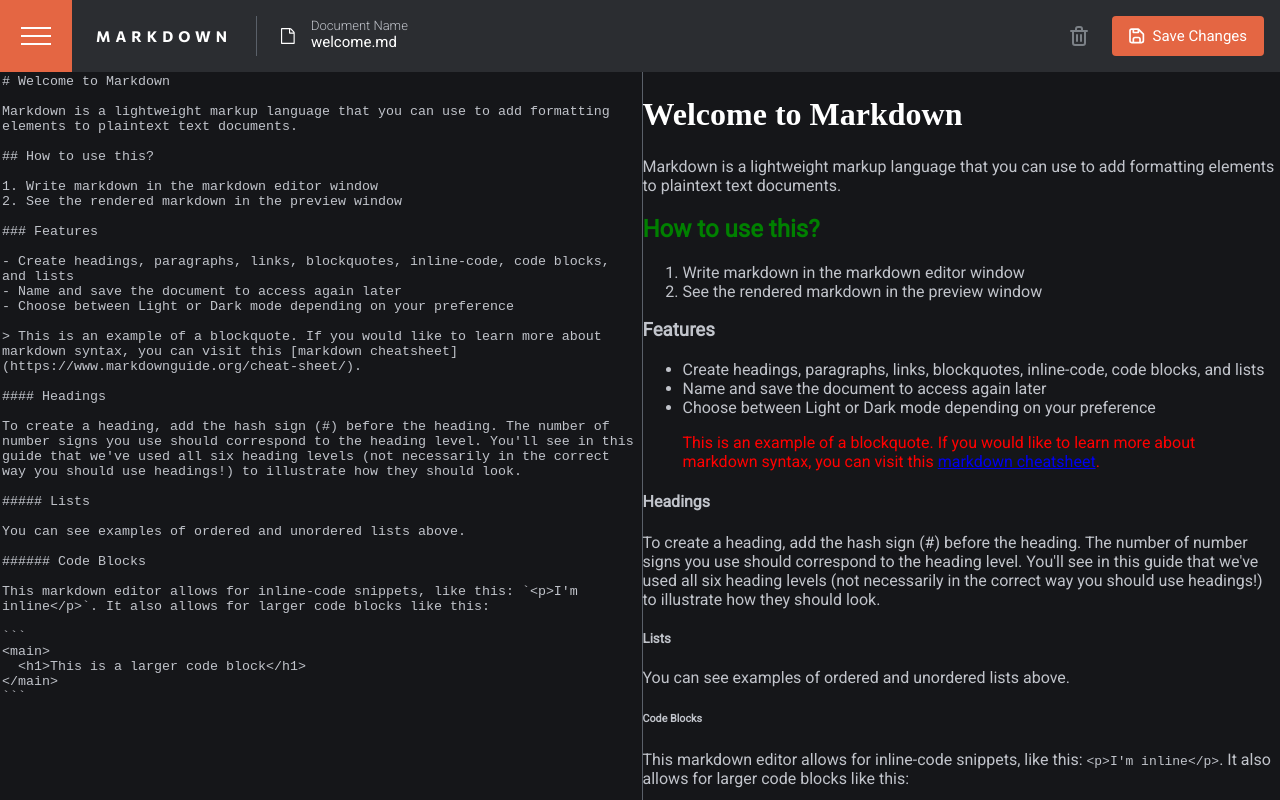
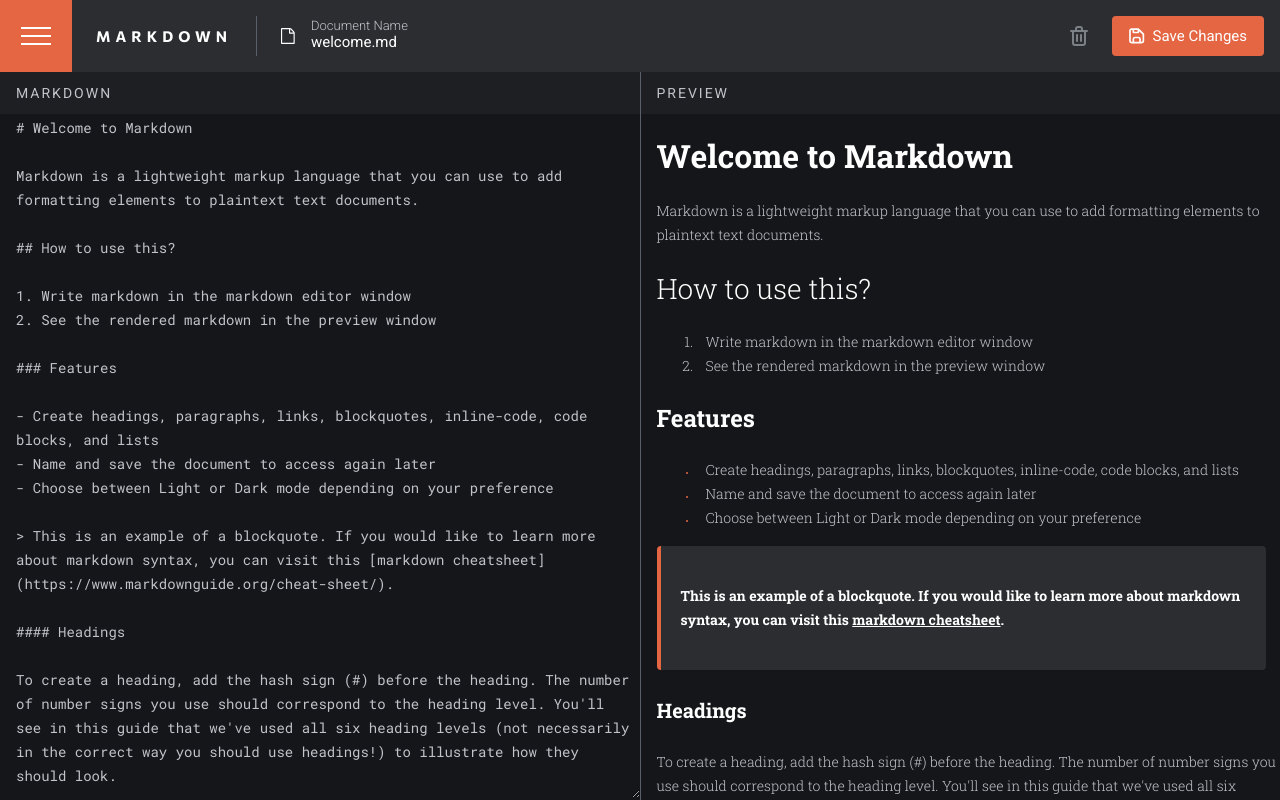
Before and after one commit to nablanco/browser-markdown-editor, a React (Create React App) app: page / in a window 1280 px wide. Built offline with nearby package versions, Linux system fonts and the light colour scheme.

Commit message:
Style html converted from markdown

```diff
--- a/public/index.html
+++ b/public/index.html
@@ -11,7 +11,7 @@
     <link rel="preconnect" href="https://fonts.googleapis.com" />
     <link rel="preconnect" href="https://fonts.gstatic.com" crossorigin />
     <link
-      href="https://fonts.googleapis.com/css2?family=Commissioner:wght@700&family=Roboto:wght@300;400&display=swap"
+      href="https://fonts.googleapis.com/css2?family=Commissioner:wght@700&family=Roboto+Mono:wght@400;700&family=Roboto+Slab:wght@300;700&family=Roboto:wght@300;400&display=swap"
       rel="stylesheet"
     />
     <title>In-browser markdown editor</title>
--- a/src/App.js
+++ b/src/App.js
@@ -1,5 +1,6 @@
-import React, { useRef, useState } from "react";
+import React, { useContext, useRef, useState } from "react";
 import styled, { createGlobalStyle } from "styled-components";
+import { ThemeContext } from "./themes/themeContext";
 
 import Navigation from "./components/Navigation/Navigation";
 import Home from "./components/Home/Home";
@@ -8,7 +9,10 @@ const GlobalStyle = createGlobalStyle`
   body {
     margin: 0px;
     padding: 0px;
+    font-family: 'Commissioner', sans-serif;
     font-family: 'Roboto', sans-serif;
+    font-family: 'Roboto Mono', monospace;
+    font-family: 'Roboto Slab', serif;
     overflow-x: hidden;
   }
 
@@ -18,22 +22,139 @@ const GlobalStyle = createGlobalStyle`
     font-weight: 700;
     font-size: 32px;
     line-height: 42px;
-    color: #FFFFFF;
+    color: ${({ theme }) => theme.color.htmlheaders};
   }
+  h2 {
+    font-family: 'Roboto Slab';
+    font-style: normal;
+    font-weight: 300;
+    font-size: 28px;
+    line-height: 37px;
+    color: ${({ theme }) => theme.color.htmlheaders};
+  }
+  h3 {
+    font-family: 'Roboto Slab';
+    font-style: normal;
+    font-weight: 700;
+    font-size: 24px;
+    line-height: 32px;
+    color: ${({ theme }) => theme.color.htmlheaders};
+  }
+  h4 {
+    font-family: 'Roboto Slab';
+    font-style: normal;
+    font-weight: 700;
+    font-size: 20px;
+    line-height: 26px;
+    color: ${({ theme }) => theme.color.htmlheaders};
+  }
+  h5 {
+    font-family: 'Roboto Slab';
+    font-style: normal;
+    font-weight: 700;
+    font-size: 16px;
+    line-height: 21px;
+    color: ${({ theme }) => theme.color.htmlheaders};
+  }
+  h6 {
+    font-family: 'Roboto Slab';
+    font-style: normal;
+    font-weight: 700;
+    font-size: 14px;
+    line-height: 18px;
+    color: ${({ theme }) => theme.color.h6};
 
-  h2 {
-    color: green;
   }
+  p {
+    font-family: 'Roboto Slab';
+    font-style: normal;
+    font-weight: 400;
+    font-size: 14px;
+    line-height: 24px;
+    color: ${({ theme }) => theme.color.previewbody};
+  }
+  ol li {
+    font-family: 'Roboto Slab';
+    font-style: normal;
+    font-weight: 400;
+    font-size: 14px;
+    line-height: 24px;
+    padding-left: 9px;
 
+    &::before {
 
+    }
+  }
+  ul li {
+    font-family: 'Roboto Slab';
+    font-style: normal;
+    font-weight: 400;
+    font-size: 14px;
+    line-height: 24px;
+    padding-left: 9px;
+
+    &::marker {
+      color: #E46643;
+      font-size: 6px;
+    }
+  }
   blockquote {
-    color: red
+    display: flex;
+    align-items: center;
+    margin: 0px;
+    padding: 24px 24px 24px 20px;
+    width: 90%;
+    border-radius: 4px;
+    border-left: 4px solid #E46643;
+    background-color: ${({ theme }) => theme.background.blockquote};
+  }
+  blockquote p {
+    font-family: 'Roboto Slab';
+    font-style: normal;
+    font-weight: 700;
+    font-size: 14px;
+    line-height: 24px;
+    color: ${({ theme }) => theme.color.blockquote};
+  }
+  blockquote p a {
+    font-family: 'Roboto Slab';
+    font-style: normal;
+    font-weight: 700;
+    font-size: 14px;
+    line-height: 24px;
+    color: ${({ theme }) => theme.color.blockquote};
+  }
+  p code {
+    font-family: 'Roboto Mono';
+    font-style: normal;
+    font-weight: 400;
+    font-size: 14px;
+    line-height: 24px;
+    color: ${({ theme }) => theme.color.code};
+  }
+  pre {
+    display: flex;
+    align-items: center;
+    margin: 0px;
+    padding: 24px 24px 24px 20px;
+    width: 90%;
+    border-radius: 4px;
+    background-color: ${({ theme }) => theme.background.blockquote};
+  }
+  pre code {
+    font-family: 'Roboto Mono';
+    font-style: normal;
+    font-weight: 400;
+    font-size: 14px;
+    line-height: 24px;
+    color: ${({ theme }) => theme.color.code};
   }
 `;
 
 const StyledApp = styled.div``;
 
 const App = () => {
+  const { theme } = useContext(ThemeContext);
   const [showSidebar, setShowSidebar] = useState(false);
   const inputRef = useRef(null);
 
@@ -48,7 +169,8 @@ const App = () => {
 
   return (
     <>
-      <GlobalStyle />
+      <GlobalStyle theme={theme} />
+      {console.log(theme.color.htmlheaders)}
       <StyledApp>
         <Navigation
           showSidebar={showSidebar}
--- a/src/components/Home/Home.js
+++ b/src/components/Home/Home.js
@@ -19,10 +19,10 @@ const StyledHome = styled.div`
   transition: 0.3s;
 `;
 
-const Border = styled.div`
+const Divider = styled.div`
   height: 100%;
   width: 1px;
-  background-color: #5a6069;
+  background-color: ${({ theme }) => theme.divider};
 `;
 
 const Home = ({ inputRef, showSidebar }) => {
@@ -31,7 +31,7 @@ const Home = ({ inputRef, showSidebar }) => {
   return (
     <StyledHome showSidebar={showSidebar} theme={theme}>
       <MarkdownEditorWindow ref={inputRef} />
-      <Border />
+      <Divider theme={theme} />
       <PreviewWindow />
     </StyledHome>
   );
--- a/src/components/Home/MarkdownEditorWindow.js
+++ b/src/components/Home/MarkdownEditorWindow.js
@@ -3,13 +3,40 @@ import styled from "styled-components";
 import { ThemeContext } from "../../themes/themeContext";
 import { DocumentContext } from "../../documents/documentContext";
 
-const StyledEditor = styled.textarea`
+const StyledEditorContainer = styled.div`
+  display: flex;
+  flex-flow: column nowrap;
   height: 100%;
   width: 50%;
   outline: none;
   border: none;
-  color: ${(props) => props.theme.color.markdownbody};
-  background-color: ${(props) => props.theme.background.main};
+`;
+const TitleContainer = styled.div`
+  height: 42px;
+  font-family: "Roboto";
+  font-style: normal;
+  font-weight: 500;
+  font-size: 14px;
+  line-height: 16px;
+  letter-spacing: 2px;
+  padding-left: 16px;
+  display: flex;
+  align-items: center;
+  color: ${({ theme }) => theme.color.sectionheader};
+  background-color: ${({ theme }) => theme.background.sectionheader};
+`;
+const Editor = styled.textarea`
+  height: calc(100% - 120px);
+  padding-left: 16px;
+  outline: none;
+  border: none;
+  font-family: "Roboto Mono";
+  font-style: normal;
+  font-weight: 400;
+  font-size: 14px;
+  line-height: 24px;
+  color: ${({ theme }) => theme.color.markdownbody};
+  background-color: ${({ theme }) => theme.background.main};
 `;
 
 const MarkdownEditorWindow = forwardRef((props, inputRef) => {
@@ -18,7 +45,9 @@ const MarkdownEditorWindow = forwardRef((props, inputRef) => {
     useContext(DocumentContext);
 
   return (
-    <StyledEditor
+    <StyledEditorContainer>
+      <TitleContainer theme={theme}>MARKDOWN</TitleContainer>
+      <Editor
         type="text"
         value={
           activeDocument.content
@@ -30,7 +59,8 @@ const MarkdownEditorWindow = forwardRef((props, inputRef) => {
         ref={inputRef}
         theme={theme}
         {...props}
-    ></StyledEditor>
+      />
+    </StyledEditorContainer>
   );
 });
 
--- a/src/components/Home/PreviewWindow.js
+++ b/src/components/Home/PreviewWindow.js
@@ -5,24 +5,44 @@ import { ThemeContext } from "../../themes/themeContext";
 import { DocumentContext } from "../../documents/documentContext";
 
 const StyledEditor = styled.div`
+  display: flex;
+  flex-flow: column nowrap;
   height: 100%;
   width: 50%;
   color: ${(props) => props.theme.color.markdownbody};
   background-color: ${(props) => props.theme.background.main};
 `;
+const TitleContainer = styled.div`
+  height: 42px;
+  font-family: "Roboto";
+  font-style: normal;
+  font-weight: 500;
+  font-size: 14px;
+  line-height: 16px;
+  letter-spacing: 2px;
+  padding-left: 16px;
+  display: flex;
+  align-items: center;
+  color: ${({ theme }) => theme.color.sectionheader};
+  background-color: ${({ theme }) => theme.background.sectionheader};
+`;
+
+const MarkdownContainer = styled.div`
+  height: calc(100% - 120px);
+  padding-left: 16px;
+  overflow: auto;
+`;
 
 const MarkdownEditor = () => {
   const { theme } = useContext(ThemeContext);
-  const { activeDocument, onDocumentContentChange } =
-    useContext(DocumentContext);
+  const { activeDocument } = useContext(DocumentContext);
 
   return (
-    <StyledEditor
-      theme={theme}
-      activeDocument={activeDocument}
-      onChange={onDocumentContentChange}
-    >
-      <Markdown>{activeDocument.content}</Markdown>
+    <StyledEditor theme={theme} activeDocument={activeDocument}>
+      <TitleContainer theme={theme}>PREVIEW</TitleContainer>
+      <MarkdownContainer>
+        <Markdown>{activeDocument.content}</Markdown>
+      </MarkdownContainer>
     </StyledEditor>
   );
 };
--- a/src/themes/themes.js
+++ b/src/themes/themes.js
@@ -4,26 +4,36 @@ const themes = {
     background: {
       main: "#FFFFFF",
       sectionheader: "#F5F5F5",
-      blockquote: "979797",
+      blockquote: "#F5F5F5",
     },
     color: {
       markdownbody: "#35393F",
+      sectionheader: "#7C8187",
       previewbody: "#7C8187",
-      previewheader: "#35393F",
+      htmlheaders: "#35393F",
+      h6: "#E46643",
+      blockquote: "#35393F",
+      code: "#35393F",
     },
+    divider: "#E4E4E4",
   },
   dark: {
     name: "dark",
     background: {
       main: "#151619",
-      sectionheader: "#F5F5F5",
-      blockquote: "979797",
+      sectionheader: "#1D1F22",
+      blockquote: "#2B2D31",
     },
     color: {
       markdownbody: "#C1C4CB",
+      sectionheader: "#C1C4CB",
       previewbody: "#C1C4CB",
-      previewheader: "#FFFFFF",
+      htmlheaders: "#FFFFFF",
+      h6: "#E46643",
+      blockquote: "#FFFFFF",
+      code: "#FFFFFF",
     },
+    divider: "#5A6069",
   },
 };
 
```
Lines whose indentation alone changed are shown as unchanged.
